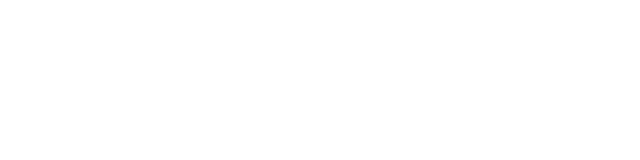
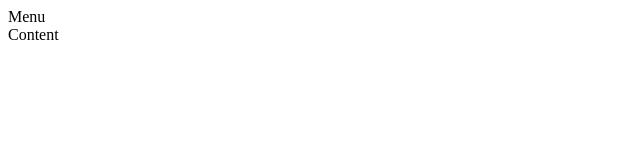
Before and after one commit to harundogdu/kloia, a React (Create React App) app: page / in a window 1280 px wide. Shown: the top 160 px of the page, without its empty margins (0-640 px from the left). Built offline with nearby package versions, Linux system fonts and the light colour scheme.

Commit message:
Menu & content area created

```diff
--- a/src/App.js
+++ b/src/App.js
@@ -1,8 +1,13 @@
 import "./App.css";
+import Container from "./components/Container";
 import { CoffeeProvider } from "./context/Coffee/CoffeeContext";
 
 function App() {
-  return <CoffeeProvider></CoffeeProvider>;
+  return (
+    <CoffeeProvider>
+      <Container />
+    </CoffeeProvider>
+  );
 }
 
 export default App;
--- /dev/null
+++ b/src/components/Container/index.js
@@ -0,0 +1,13 @@
+import React from "react";
+import Menu from "../Menu";
+import Content from "../Content";
+function Container() {
+  return (
+    <div>
+      <Menu />
+      <Content />
+    </div>
+  );
+}
+
+export default Container;
--- /dev/null
+++ b/src/components/Content/index.js
@@ -0,0 +1,7 @@
+import React from "react";
+
+function Content() {
+  return <div>Content</div>;
+}
+
+export default Content;
--- /dev/null
+++ b/src/components/Menu/index.js
@@ -0,0 +1,7 @@
+import React from "react";
+
+function Menu() {
+  return <div>Menu</div>;
+}
+
+export default Menu;
```
